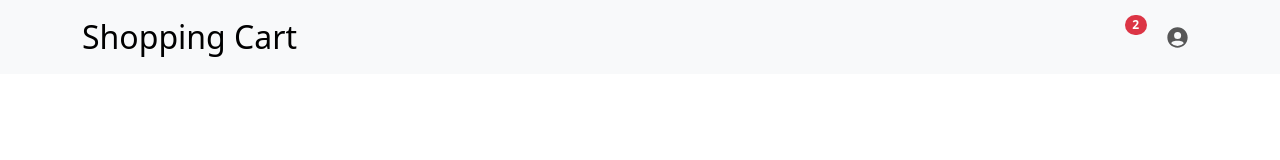
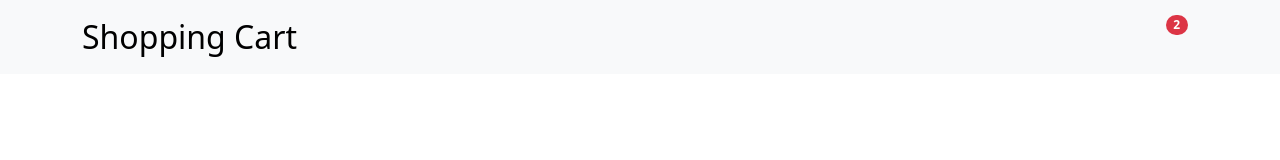
Before and after one commit to Jarrell21/shopping-cart, a React (Vite) app: page /error in a window 1280 px wide. Shown: the top 160 px of the page. Built offline with nearby package versions, Linux system fonts and the light colour scheme; some icons are missing.

Commit message:
Update UI

```diff
--- a/src/components/Cart.tsx
+++ b/src/components/Cart.tsx
@@ -246,7 +246,7 @@ function Cart() {
                   ${totalPrice.toFixed(2)}
                 </span>
               </p>
-              <Button variant="light" onClick={handleCheckout}>
+              <Button variant="dark" onClick={handleCheckout}>
                 Checkout
               </Button>
             </Stack>
--- a/src/components/Common/Header.tsx
+++ b/src/components/Common/Header.tsx
@@ -1,6 +1,5 @@
 import { Badge, Container, Nav, Navbar } from "react-bootstrap"
 import { FaCartShopping } from "react-icons/fa6"
-import { IoPersonCircleSharp } from "react-icons/io5"
 import { Link } from "react-router-dom"
 import styled from "styled-components"
 import { useAppSelector } from "../../redux/hooks"
@@ -27,9 +26,6 @@ function Header() {
                 </StyledBadge>
               </Link>
             </Nav.Item>
-            <Nav.Link>
-              <IoPersonCircleSharp size="25px" />
-            </Nav.Link>
           </Nav>
         </Navbar.Collapse>
       </Container>
```
